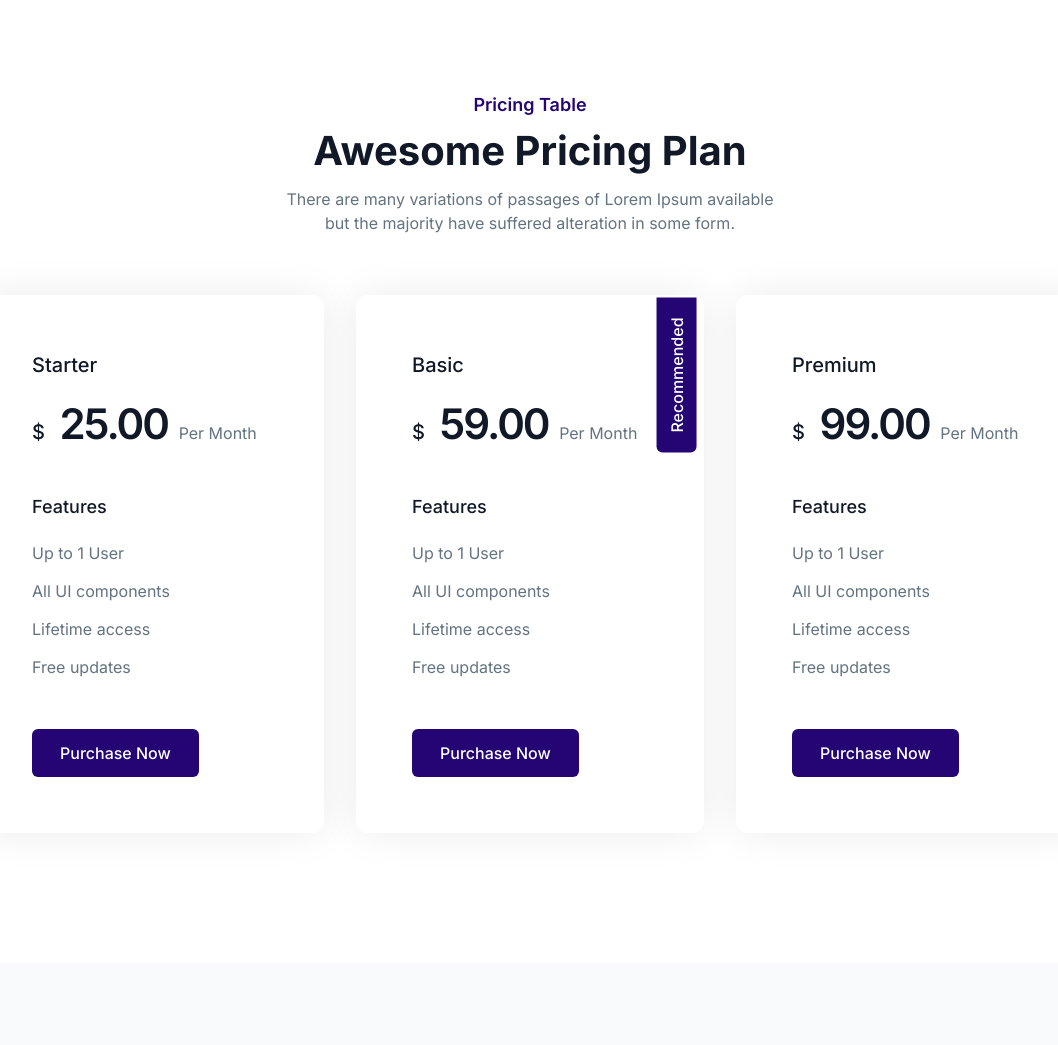
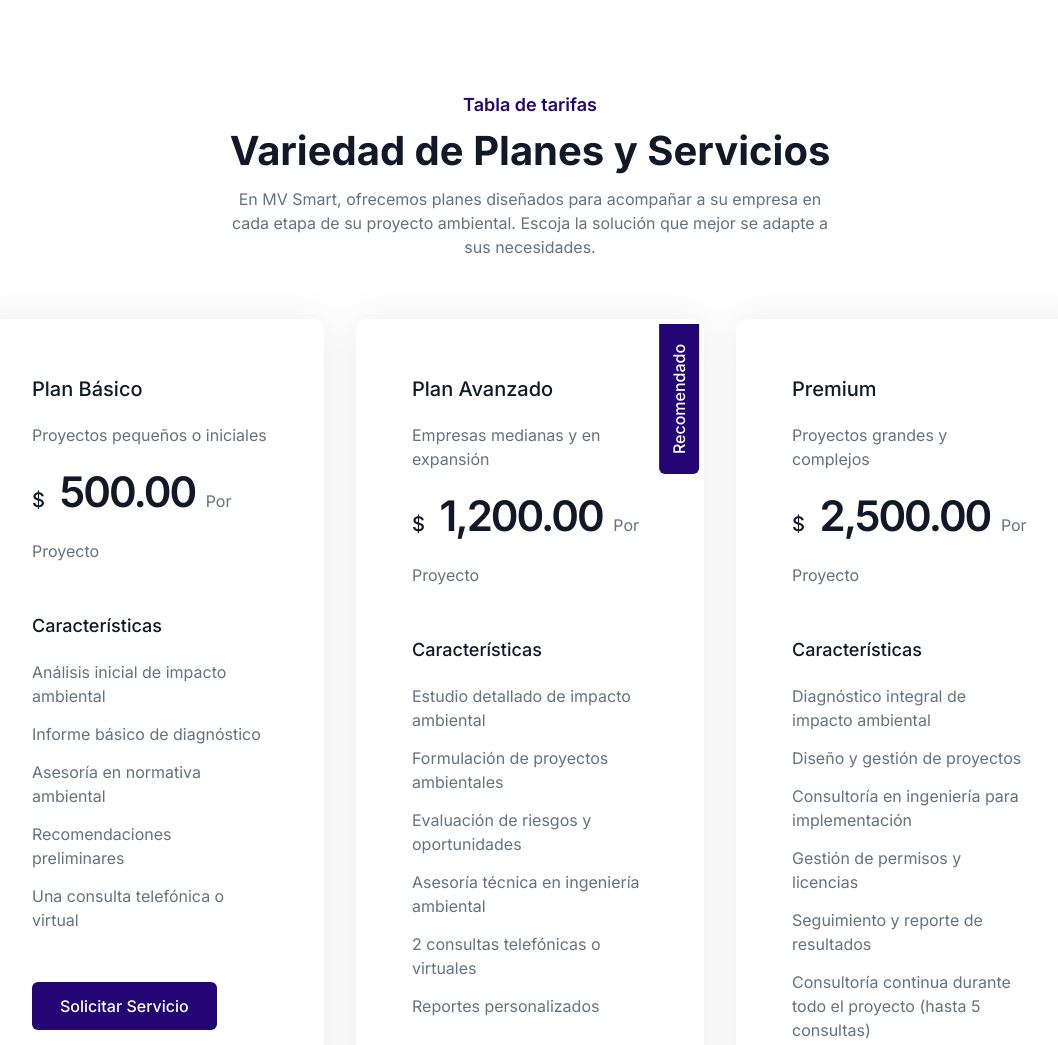
Before and after one commit to MV-SMART-SRL/mv-smart, an Astro site: page / in a window 1280 px wide. Shown: the part 3040-4085 px from the top of the page, without its empty margins (110-1168 px from the left). Built offline with nearby package versions, Linux system fonts and the light colour scheme; Astro itself is replaced by a stand-in of ours.

Commit message:
Add some dummy pricing plans (draft of course)

```diff
--- a/src/components/Pricingsection.astro
+++ b/src/components/Pricingsection.astro
@@ -2,44 +2,53 @@
 const priceboxes = [
   {
     popular:false,
-    packageName:"Starter",
-    price:'25.00',
-    subtitle:'Features',
-    btn:'Purchase Now',
+    packageName:"Plan Básico",
+    packageTarget:"Proyectos pequeños o iniciales",
+    price:'500.00',
+    subtitle:'Características',
+    btn:'Solicitar Servicio',
     purchaseLink:'/#',
     offerlist: [
-      {title: "Up to 1 User"},
-      {title: "All UI components"},
-      {title: "Lifetime access"},
-      {title: "Free updates"},
+      {title: "Análisis inicial de impacto ambiental"},
+      {title: "Informe básico de diagnóstico"},
+      {title: "Asesoría en normativa ambiental"},
+      {title: "Recomendaciones preliminares"},
+      {title: "Una consulta telefónica o virtual"},
     ],
   },
   {
     popular:true,
-    packageName:"Basic",
-    price:'59.00',
-    subtitle:'Features',
-    btn:'Purchase Now',
+    packageName:"Plan Avanzado",
+    packageTarget:"Empresas medianas y en expansión",
+    price:'1,200.00',
+    subtitle:'Características',
+    btn:'Solicitar Servicio',
     purchaseLink:'/#',
     offerlist: [
-      {title: "Up to 1 User"},
-      {title: "All UI components"},
-      {title: "Lifetime access"},
-      {title: "Free updates"},
+      {title: "Estudio detallado de impacto ambiental"},
+      {title: "Formulación de proyectos ambientales"},
+      {title: "Evaluación de riesgos y oportunidades"},
+      {title: "Asesoría técnica en ingeniería ambiental"},
+      {title: "2 consultas telefónicas o virtuales"},
+      {title: "Reportes personalizados"},
     ],
   },
   {
     popular:false,
     packageName:"Premium",
-    price:'99.00',
-    subtitle:'Features',
-    btn:'Purchase Now',
+    packageTarget:"Proyectos grandes y complejos",
+    price:'2,500.00',
+    subtitle:'Características',
+    btn:'Solicitar Servicio',
     purchaseLink:'/#',
     offerlist: [
-      {title: "Up to 1 User"},
-      {title: "All UI components"},
-      {title: "Lifetime access"},
-      {title: "Free updates"},
+      {title: "Diagnóstico integral de impacto ambiental"},
+      {title: "Diseño y gestión de proyectos"},
+      {title: "Consultoría en ingeniería para implementación"},
+      {title: "Gestión de permisos y licencias"},
+      {title: "Seguimiento y reporte de resultados"},
+      {title: "Consultoría continua durante todo el proyecto (hasta 5 consultas)"},
+      {title: "Acceso a soluciones tecnológicas"},
     ],
   },
 ]
@@ -53,16 +62,16 @@ const priceboxes = [
   <div class="container">
     <div class="-mx-4 flex flex-wrap">
       <div class="w-full px-4">
-        <div class="mx-auto mb-[60px] max-w-[510px] text-center">
+        <div class="mx-auto mb-[60px] max-w-[610px] text-center">
           <span class="mb-2 block text-lg font-semibold text-primary">
-            Pricing Table
+            Tabla de tarifas
           </span>
           <h2 class="mb-3 text-3xl font-bold text-dark dark:text-white sm:text-4xl md:leading-[1.2] md:text-[40px]">
-            Awesome Pricing Plan
+            Variedad de Planes y Servicios
           </h2>
           <p class="text-base text-body-color dark:text-dark-6">
-            There are many variations of passages of Lorem Ipsum available
-            but the majority have suffered alteration in some form.
+            En MV Smart, ofrecemos planes diseñados para acompañar a su empresa en cada etapa de su proyecto ambiental.
+            Escoja la solución que mejor se adapte a sus necesidades.
           </p>
         </div>
       </div>
@@ -80,7 +89,7 @@ const priceboxes = [
                 <p
                   class="absolute right-[-50px] top-[60px] inline-block -rotate-90 rounded-tl-md rounded-bl-md bg-primary py-2 px-5 text-base font-medium text-white"
                 >
-                  Recommended
+                  Recomendado
                 </p>
               )
             }
@@ -90,11 +99,16 @@ const priceboxes = [
             >
               {pricebox.packageName}
             </span>
+            <span
+              class={`mb-5 block text-l font-normal text-body-color dark:text-dark-6`}
+            >
+              {pricebox.packageTarget}
+            </span>
             <h2 class="mb-11 text-4xl font-semibold text-dark dark:text-white xl:leading-[1.21] xl:text-[42px]">
               <span class="text-xl font-medium">$</span>
               <span class="ml-1 -tracking-[2px]">{pricebox.price}</span>
               <span class="text-base font-normal text-body-color dark:text-dark-6">
-                Per Month
+                Por Proyecto
               </span>
             </h2>
 
```
